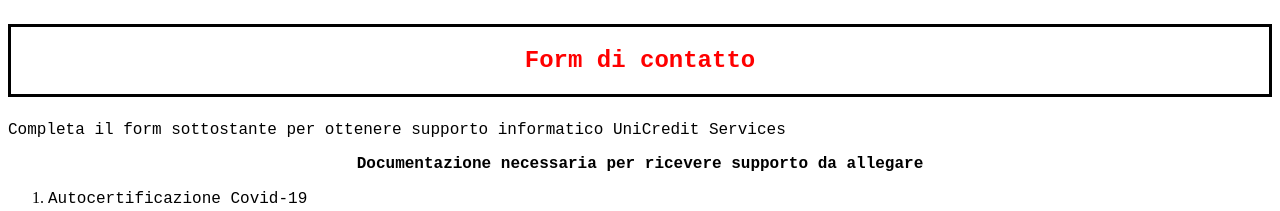
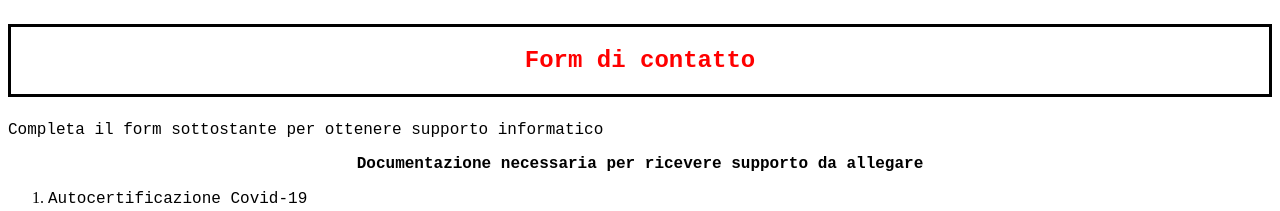
Before and after one commit to abcSte/jsprimer00, a website: page index.html in a window 1280 px wide. Shown: the top 211 px of the page. Drawn offline with Linux system fonts and the light colour scheme.

Commit message:
index html modified

```diff
--- a/index.html
+++ b/index.html
@@ -11,7 +11,7 @@
 
     <div >
         <p style="color:black; font-size: 100%;">
-            Completa il form sottostante per ottenere supporto informatico UniCredit Services
+            Completa il form sottostante per ottenere supporto informatico
         </p>
     </div>
 
```
